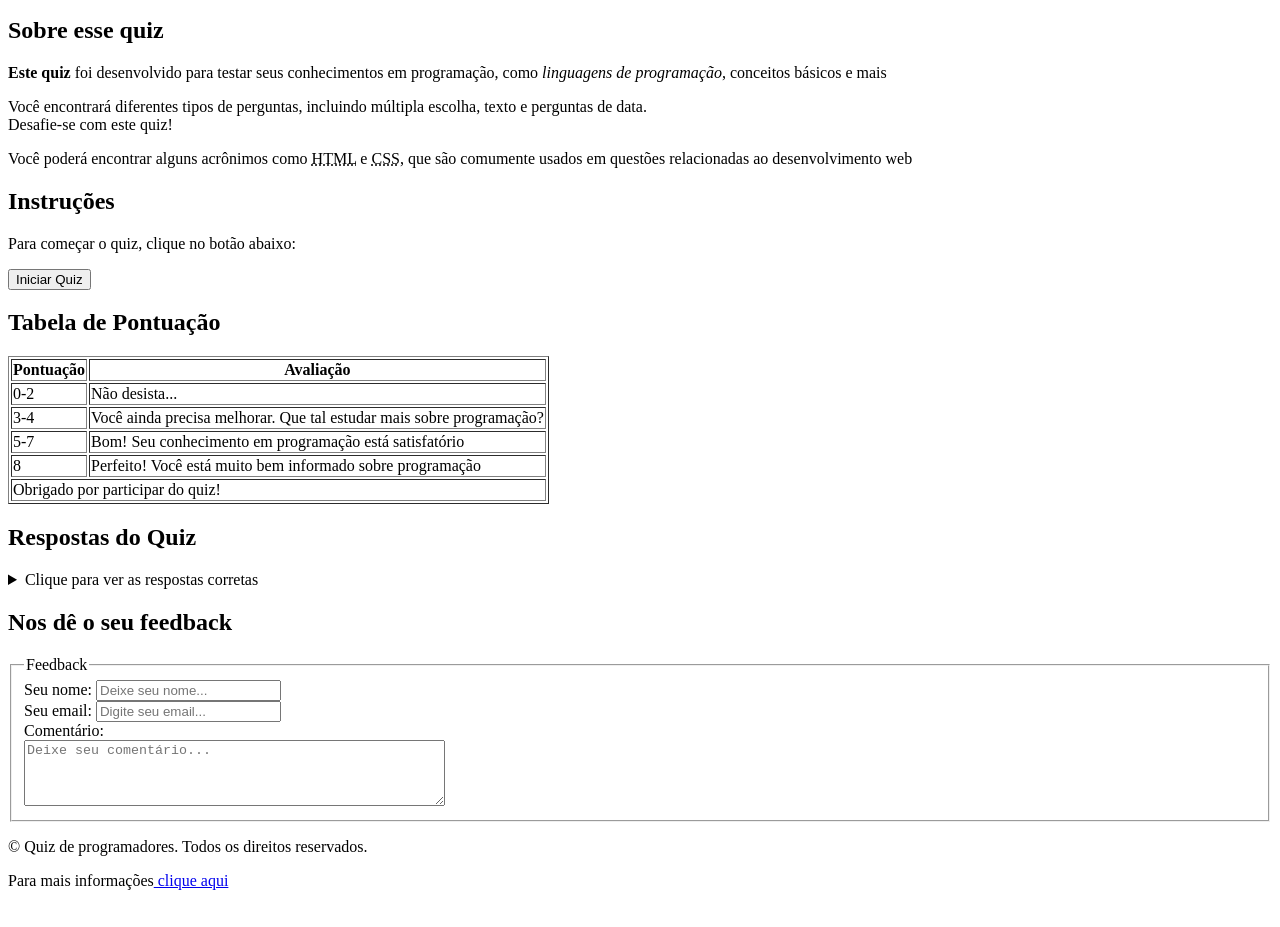
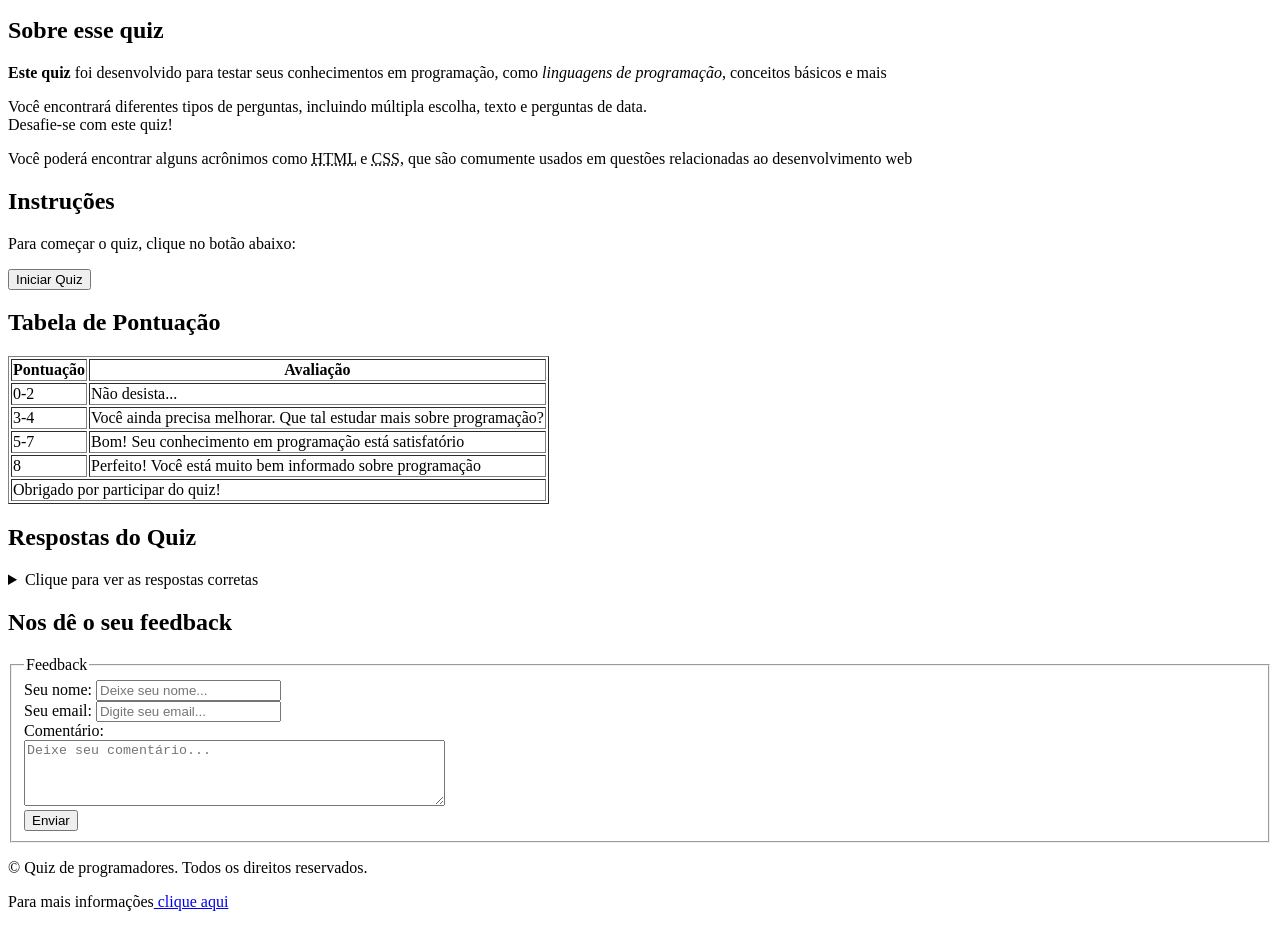
Before and after one commit to renato123b/estudos-html-basico, a plain HTML site: page index.html in a window 1280 px wide. Shown: the part 101-1028 px from the top of the page. Before the commit the page ends 1007 px from the top, so only its background shows below. Drawn offline with Linux system fonts and the light colour scheme.

Commit message:
button feedback

```diff
--- a/index.html
+++ b/index.html
@@ -174,8 +174,9 @@
                     <label for="email">Seu email:</label>
                     <input type="text" id="email" name="email" placeholder="Digite seu email..."><br>
                     <label for="comentario">Comentário:</label><br>
-                    <textarea id="comentario" name="comentario" rows="4" cols="50" placeholder="Deixe seu comentário..."></textarea>
-                    </fieldset>
+                    <textarea id="comentario" name="comentario" rows="4" cols="50" placeholder="Deixe seu comentário..."></textarea><br>
+                    <button onclick="alert('Feedback enviado!');" type="submit">Enviar</button>
+                </fieldset>
                 </form>
             </section>
         </main>
```
